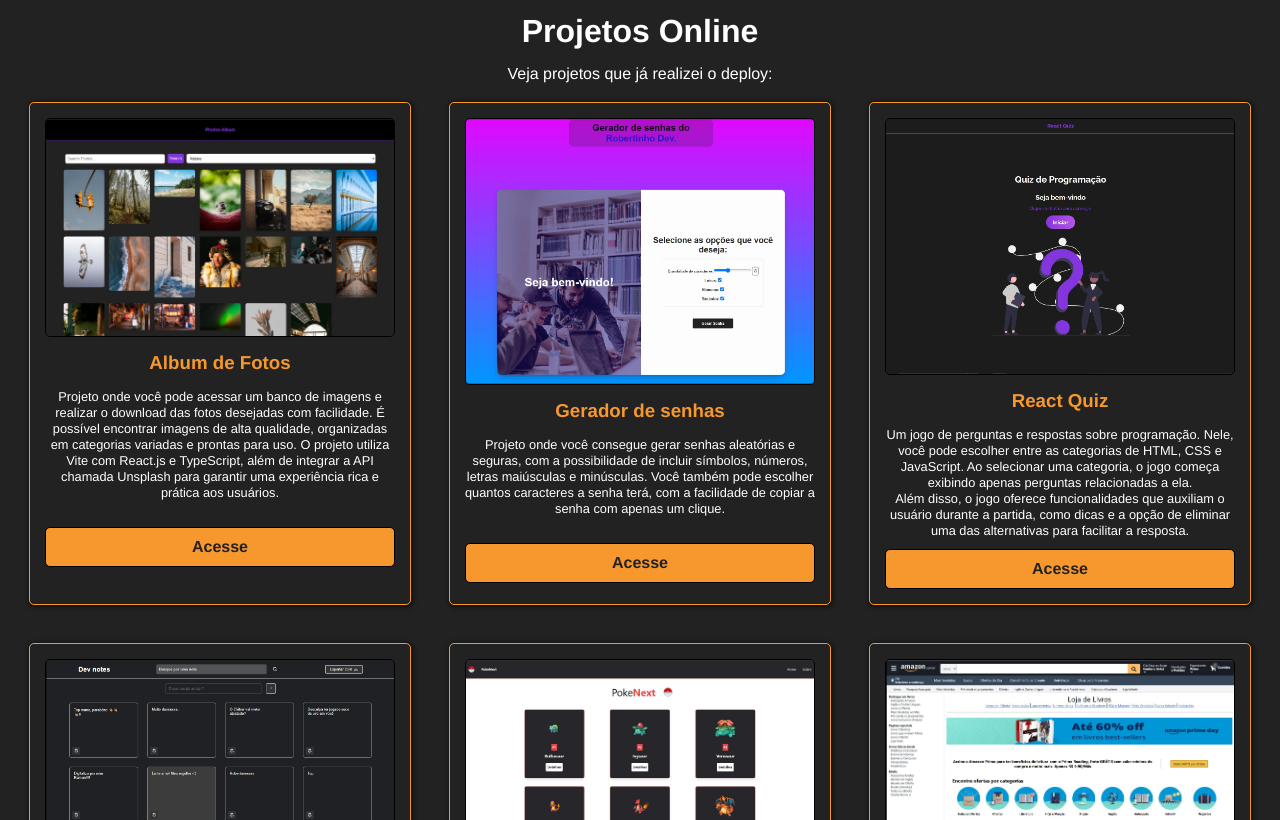
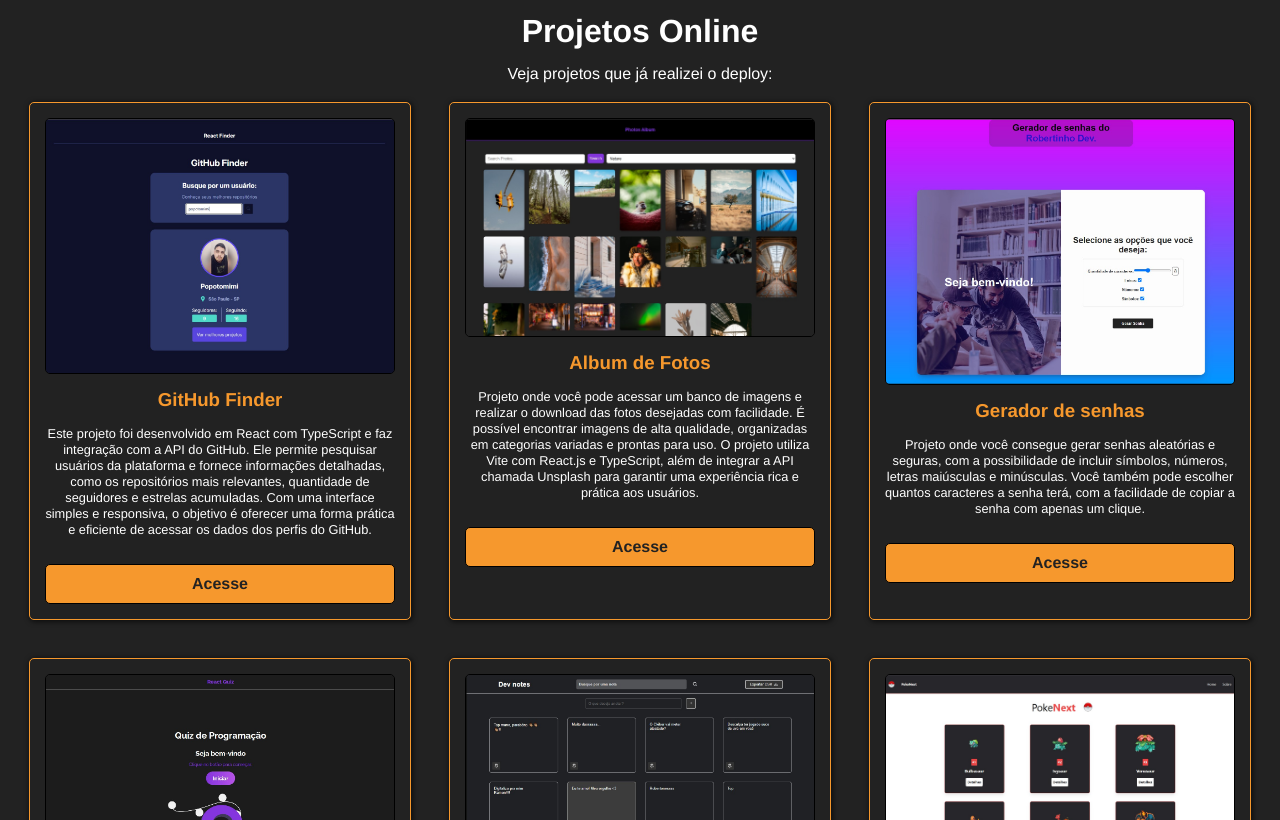
Before and after one commit to Popotomimi/My_Profile, a React (Vite) app: page / in a window 1280 px wide. Shown: the part 665-1485 px from the top of the page. Built offline with nearby package versions, Linux system fonts and the light colour scheme.

Commit message:
Add new project

```diff
--- a/src/components/Myprojects.jsx
+++ b/src/components/Myprojects.jsx
@@ -11,6 +11,7 @@ import Generate from "../assets/img/Generate.jpg";
 import Pokenext from "../assets/img/PokeNext.jpg";
 import Clones from "../assets/img/Clones.jpg";
 import Album from "../assets/img/Album.jpg";
+import Finder from "../assets/img/GitHubFinder.jpg";
 
 const Myprojects = () => {
   useEffect(() => {
@@ -51,6 +52,26 @@ const Myprojects = () => {
       <h2>Projetos Online</h2>
       <p>Veja projetos que já realizei o deploy:</p>
       <div className="projetcs-online">
+        <div className="card">
+          <img src={Finder} alt="Imagem do projeto" />
+          <h3>GitHub Finder</h3>
+          <p>
+            Este projeto foi desenvolvido em React com TypeScript e faz
+            integração com a API do GitHub. Ele permite pesquisar usuários da
+            plataforma e fornece informações detalhadas, como os repositórios
+            mais relevantes, quantidade de seguidores e estrelas acumuladas. Com
+            uma interface simples e responsiva, o objetivo é oferecer uma forma
+            prática e eficiente de acessar os dados dos perfis do GitHub.
+            <br /> <br />
+          </p>
+          <Link
+            className="btn"
+            to="https://searchreactgit.netlify.app/"
+            target="_blank"
+            rel="noopener noreferrer">
+            Acesse
+          </Link>
+        </div>
         <div className="card">
           <img src={Album} alt="Imagem do projeto" />
           <h3>Album de Fotos</h3>
```
Also changed, not shown: src/assets/img/GitHubFinder.jpg (added).
